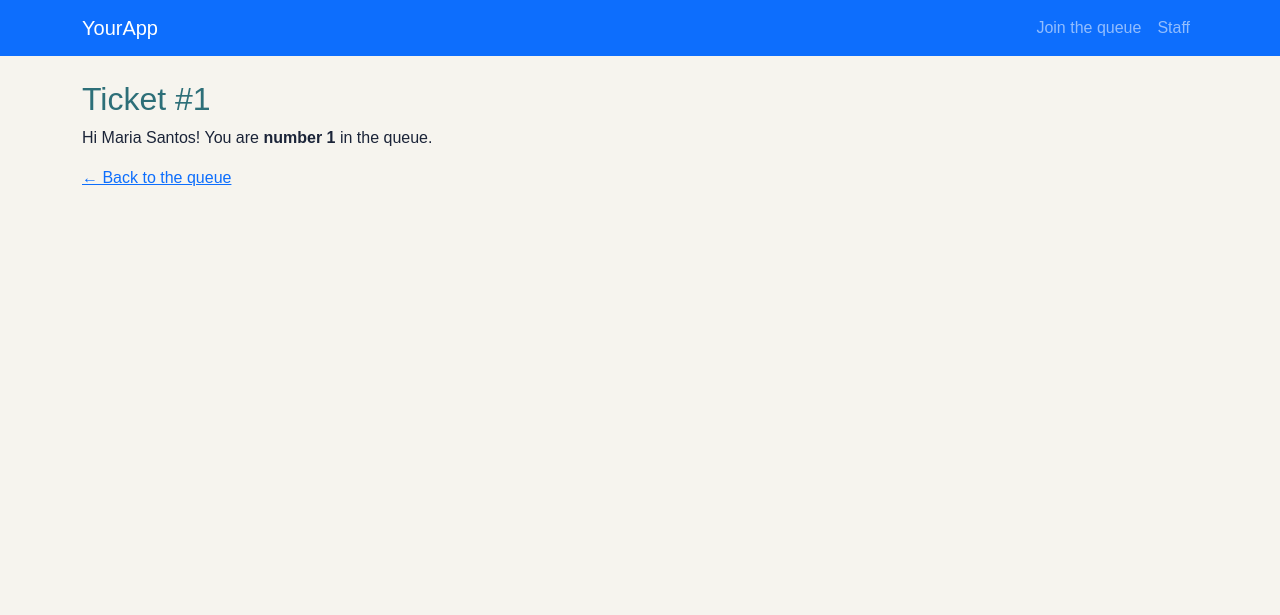
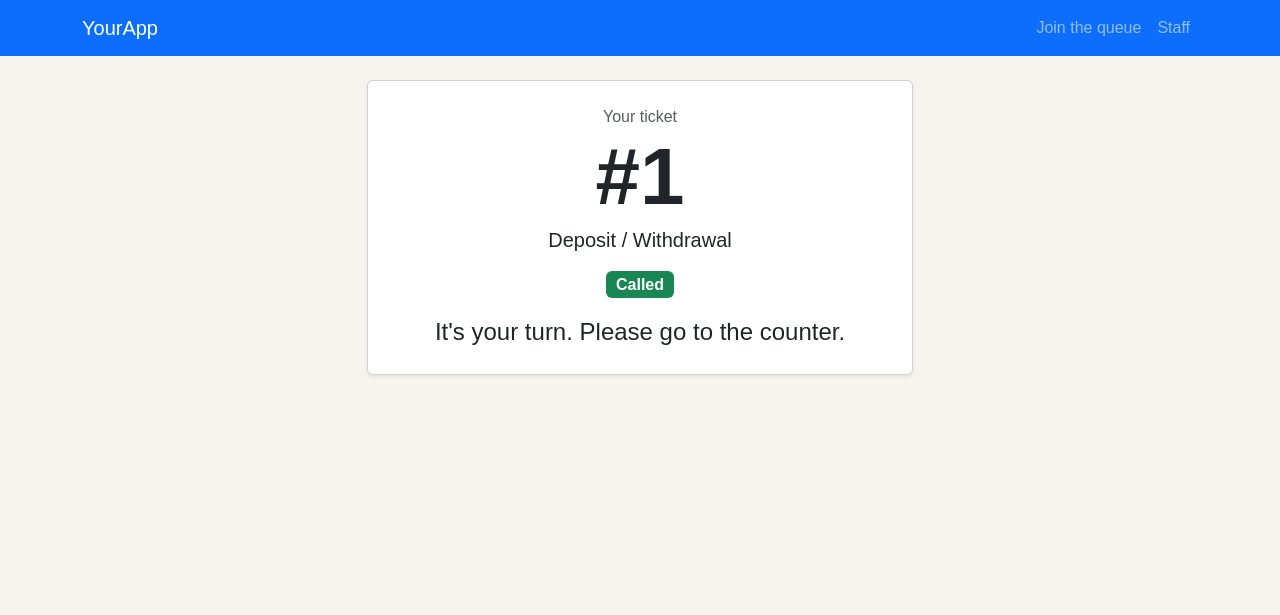
Before and after one commit to KelvinGrim/CCC181, a Flask app: page /queue/1 in a window 1280 px wide. Shown: the top 615 px of the page. Run offline with Flask 3, Linux system fonts and the light colour scheme.

Commit message:
committed

```diff
--- a/app.py
+++ b/app.py
@@ -41,14 +41,26 @@ def index():
     return render_template("index.html", name="Ana", tickets=TICKETS)
 
 
-@app.route("/queue/<int:ticket_id>")
+@app.get("/queue/<int:ticket_id>")
 def ticket(ticket_id):
-    # <int:ticket_id> only matches numbers, so /queue/abc returns 404.
-    for position, t in enumerate(TICKETS, start=1):
-        if t["number"] == ticket_id:
-            return render_template("ticket.html", ticket=t, position=position)
-    abort(404)  # no ticket with that number
+    t = next((t for t in TICKETS if t["number"] == ticket_id), None)
+    if t is None:
+        abort(404)
+    ahead = [x for x in TICKETS
+             if x["service_id"] == t["service_id"]
+             and x["status"] == "waiting"
+             and x["number"] < t["number"]]
+    service = next(s for s in SERVICES if s["id"] == t["service_id"])
+    return render_template("ticket.html", ticket=t, service=service, ahead=len(ahead))
 
+@app.post("/queue/<int:ticket_id>/leave")
+def leave(ticket_id):
+    t = next((t for t in TICKETS if t["number"] == ticket_id), None)
+    if t is None:
+        abort(404)
+    t["status"] = "no-show"
+    flash(f"You left the queue. Ticket #{ticket_id} was cancelled.", "info")
+    return redirect(url_for("index"))
 
 
 @app.get("/join")
@@ -91,7 +103,6 @@ def hello():
     # The plain-string version from the Routes slide.
     return "Hello, CCC181!"
 
-
 if __name__ == "__main__":
     # Lets you also start the app with: python app.py
     app.run(debug=True)
--- a/templates/join.html
+++ b/templates/join.html
@@ -1,5 +1,5 @@
 {% extends "base.html" %}
-{% block title %}Join the queue · YourApp{% endblock %}
+{% block title %}Join the queue · BnkQ{% endblock %}
 
 {% block content %}
 <div class="row justify-content-center">
--- a/templates/ticket.html
+++ b/templates/ticket.html
@@ -1,9 +1,44 @@
 {% extends "base.html" %}
-
-{% block title %}Ticket #{{ ticket.number }} · ClinicQ{% endblock %}
+{% block title %}Ticket #{{ ticket.number }} · BankQ{% endblock %}
 
 {% block content %}
-  <h2>Ticket #{{ ticket.number }}</h2>
-  <p>Hi {{ ticket.name }}! You are <strong>number {{ position }}</strong> in the queue.</p>
-  <p><a href="{{ url_for('index') }}">&larr; Back to the queue</a></p>
+<div class="row justify-content-center">
+  <div class="col-12 col-md-8 col-lg-6">
+    <div class="card text-center shadow-sm">
+      <div class="card-body p-4">
+        <p class="text-body-secondary mb-0">Your ticket</p>
+        <p class="display-1 fw-bold mb-0">#{{ ticket.number }}</p>
+        <p class="fs-5">{{ service.name }}</p>
+
+        <div id="live-status" aria-live="polite">
+          {% set badge = {"waiting": "warning", "called": "success",
+                          "served": "secondary", "no-show": "danger"} %}
+          <span class="badge text-bg-{{ badge.get(ticket.status, 'secondary') }} fs-6">
+            {{ ticket.status|capitalize }}
+          </span>
+
+          {% if ticket.status == "waiting" %}
+            <p class="fs-4 mt-3 mb-0">
+              {% if ahead == 0 %}
+                You're next!
+              {% elif ahead == 1 %}
+                1 person ahead of you
+              {% else %}
+                {{ ahead }} people ahead of you
+              {% endif %}
+            </p>
+          {% elif ticket.status == "called" %}
+            <p class="fs-4 mt-3 mb-0">It's your turn. Please go to the counter.</p>
+          {% endif %}
+        </div>
+
+        {% if ticket.status == "waiting" %}
+          <form method="post" action="{{ url_for('leave', ticket_id=ticket.number) }}" class="mt-4">
+            <button type="submit" class="btn btn-outline-danger btn-sm">Leave the queue</button>
+          </form>
+        {% endif %}
+      </div>
+    </div>
+  </div>
+</div>
 {% endblock %}
```
